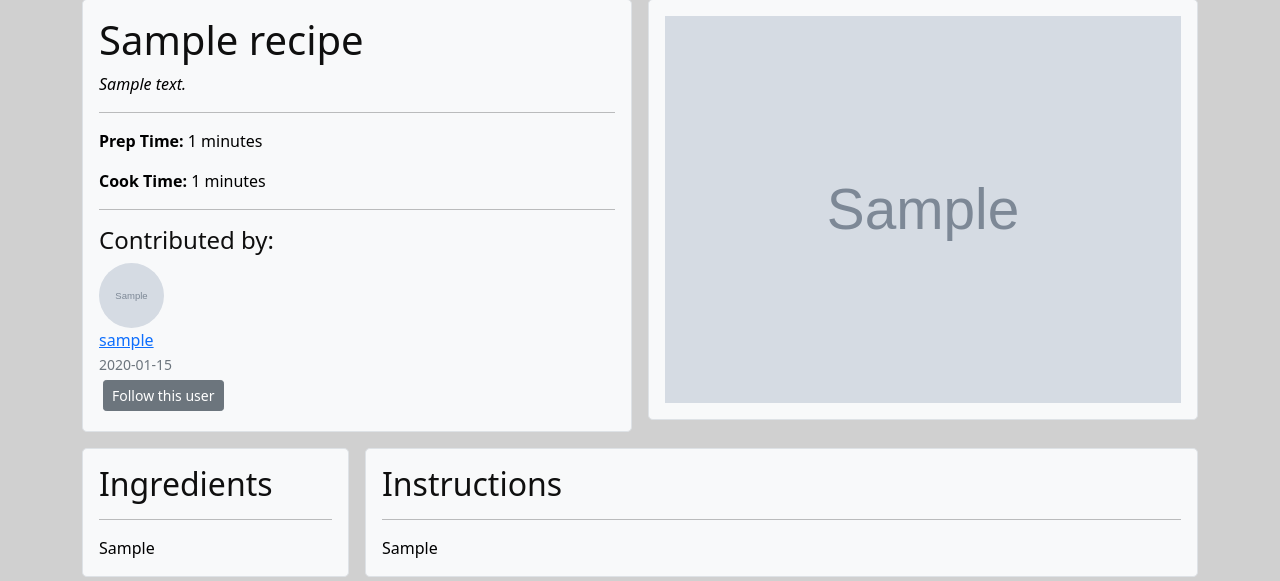
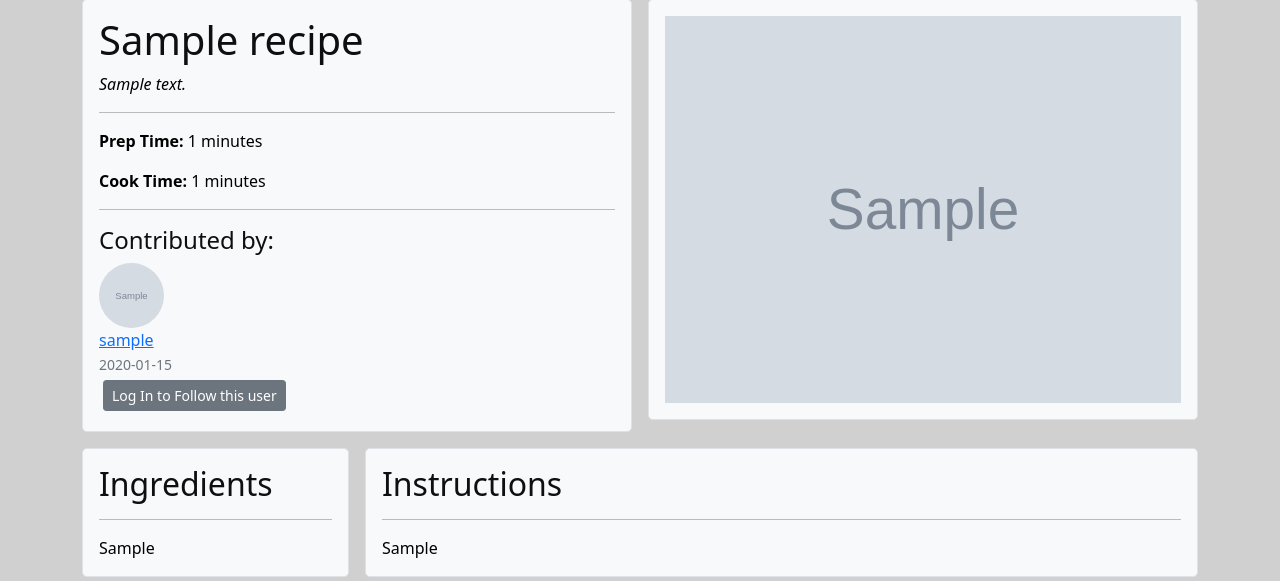
Before and after one commit to RyanWhipple/cookbook, a Flask app: page /recipe/1/ in a window 1280 px wide. Shown: the part 127-708 px from the top of the page. Run offline with Flask 2, Linux system fonts and the light colour scheme; tables that the repository leaves empty hold one stand-in row (values such as "Sample post"); grey boxes marked "Sample" are stand-in pictures; some libraries are stand-ins or nearby versions.

Commit message:
Made follow this user respond to different states of being logged in and following the user

```diff
--- a/recipes2/templates/recipe_read.html
+++ b/recipes2/templates/recipe_read.html
@@ -44,13 +44,21 @@
                         </div>
                     </div>
                     <!-- Update and Delete / Follow -->
-                    {% if recipe.user == current_user %}
-                        <div>
-                            <a class="btn btn-secondary btn-sm m-1" href="{{ url_for('recipes.update_recipe', recipe_id=recipe.id) }}">Update</a>
-                            <button type="button" class="btn btn-danger btn-sm m-1" data-bs-toggle="modal" data-bs-target="#deleteModal">Delete</button>
-                        </div>
+                    {% if current_user.id %}
+                        {% if current_user == recipe.user%}
+                            <div>
+                                <a class="btn btn-secondary btn-sm m-1" href="{{ url_for('recipes.update_recipe', recipe_id=recipe.id) }}">Update</a>
+                                <button type="button" class="btn btn-danger btn-sm m-1" data-bs-toggle="modal" data-bs-target="#deleteModal">Delete</button>
+                            </div>
+                        {% else %}
+                            {% for follower in current_user.follower_id if follower in recipe.user.followee_id %}
+                            <a class="btn btn-danger btn-sm m-1" href="{{ url_for('social_feed.unfollow', followee_id=recipe.user_id) }}">Unfollow this user</a>
+                            {% else %}
+                            <a class="btn btn-secondary btn-sm m-1" href="{{ url_for('social_feed.follow', followee_id=recipe.user_id) }}">Follow this user</a>
+                            {% endfor %}
+                        {% endif %}
                     {% else %}
-                        <a class="btn btn-secondary btn-sm m-1" href="{{ url_for('social_feed.follow', followee_id=recipe.user_id) }}">Follow this user</a>
+                            <a class="btn btn-secondary btn-sm m-1" href="{{ url_for('users.login') }}">Log In to Follow this user</a>
                     {% endif %}
                 </div>
             </div>
```
